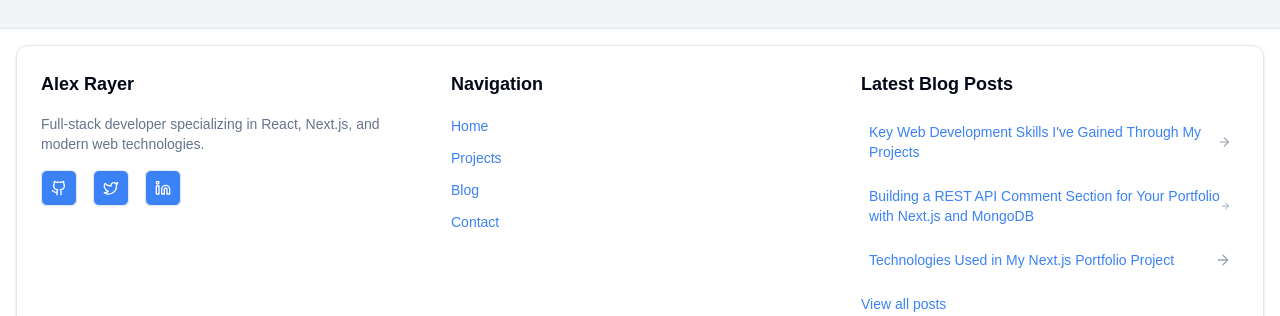
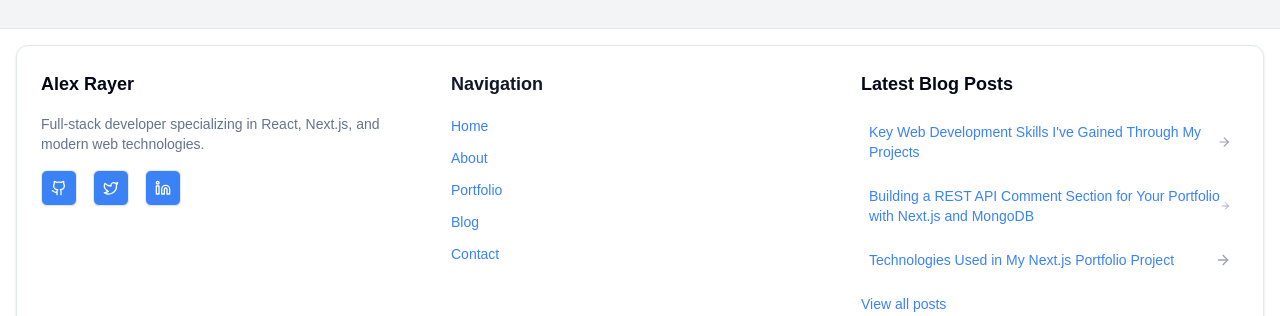
Before and after one commit to arayer143/alex-rayer-portfolio, a Next.js app: page /about in a window 1280 px wide. Shown: the part 1249-1565 px from the top of the page. Built offline with nearby package versions, Linux system fonts and the light colour scheme.

Commit message:
updated the footer and hero section

```diff
--- a/components/Home Page/hero-section.tsx
+++ b/components/Home Page/hero-section.tsx
@@ -11,15 +11,15 @@ const Star = ({ size, top, left, delay, isDark }: { size: number, top: string, l
 
   useEffect(() => {
     controls.start({
-      opacity: [0, 0.7, 0],
-      scale: [0, 1, 0],
-      transition: { duration: 2, repeat: Infinity, delay }
+      opacity: [0, 1, 0],
+      scale: [0.5, 1, 0.5],
+      transition: { duration: Math.random() * 3 + 2, repeat: Infinity, delay }
     })
   }, [controls, delay])
 
   return (
     <motion.div
-      className={`absolute rounded-full ${isDark ? 'bg-purple-400' : 'bg-blue-800'}`}
+      className={`absolute rounded-full ${isDark ? 'bg-white' : 'bg-blue-800'}`}
       style={{ width: size, height: size, top, left }}
       animate={controls}
     />
@@ -36,8 +36,8 @@ const SpaceBackground = () => {
     setMounted(true)
     const createStars = () => {
       const newStars = []
-      for (let i = 0; i < 100; i++) {
-        const size = Math.random() * 2 + 1
+      for (let i = 0; i < 200; i++) {
+        const size = Math.random() * 3 + 0.5
         const top = `${Math.random() * 100}%`
         const left = `${Math.random() * 100}%`
         const delay = Math.random() * 5
@@ -57,8 +57,13 @@ const SpaceBackground = () => {
 
   return (
     <div ref={containerRef} className="absolute inset-0 overflow-hidden">
-      <div className={`absolute inset-0 ${isDark ? 'bg-gradient-to-b from-black to-purple-900' : 'bg-gradient-to-b from-blue-100 to-blue-200'}`} />
+      <div className={`absolute inset-0 ${
+        isDark
+          ? 'bg-gradient-radial from-purple-900 via-gray-900 to-black'
+          : 'bg-gradient-radial from-blue-200 via-blue-300 to-blue-400'
+      }`} />
       {stars}
+      <div className="absolute inset-0 bg-[url('/images/nebula.png')] bg-cover bg-center opacity-20" />
     </div>
   )
 }
@@ -76,7 +81,7 @@ export default function HeroSection() {
   const isDark = resolvedTheme === 'dark'
 
   return (
-    <section className={`relative h-[80vh] flex items-center justify-center overflow-hidden ${isDark ? 'bg-background text-foreground' : 'bg-blue-50 text-gray-800'}`}>
+    <section className={`relative h-[60vh] flex items-center justify-center overflow-hidden ${isDark ? 'bg-background text-foreground' : 'bg-blue-50 text-gray-800'}`}>
       <SpaceBackground />
       <div className="relative z-10 text-center px-4">
         <motion.h1
--- a/components/footer.tsx
+++ b/components/footer.tsx
@@ -9,6 +9,14 @@ export default function Footer() {
     { title: "Key Web Development Skills I've Gained Through My Projects", slug: "skills-learned-through-projects" },
     { title: "Building a REST API Comment Section for Your Portfolio with Next.js and MongoDB", slug: "rest-api-comment-section" },
     { title: "Technologies Used in My Next.js Portfolio Project", slug: "nextjs-portfolio-technologies" },
+  ]
+
+  const navItems = [
+    { name: 'Home', href: '/' },
+    { name: 'About', href: '/about' },
+    { name: 'Portfolio', href: '/portfolio' },
+    { name: 'Blog', href: '/blog' },
+    { name: 'Contact', href: '/contact' },
   ]
 
   return (
@@ -58,17 +66,17 @@ export default function Footer() {
               </div>
             </div>
             <div>
-              <h3 className="text-lg font-semibold mb-4">Navigation</h3>
+              <h3 className="text-lg font-semibold mb-4 text-gray-900 dark:text-gray-100">Navigation</h3>
               <nav>
                 <ul className="space-y-2">
-                  {["Home", "Projects", "Blog", "Contact"].map((item) => (
-                    <li key={item}>
+                  {navItems.map((item) => (
+                    <li key={item.name}>
                       <Button
                         variant="link"
                         className="p-0 h-auto text-blue-500 hover:text-blue-600 dark:text-purple-400 dark:hover:text-purple-300"
                         asChild
                       >
-                        <Link href={`/${item.toLowerCase()}`}>{item}</Link>
+                        <Link href={item.href}>{item.name}</Link>
                       </Button>
                     </li>
                   ))}
@@ -105,7 +113,6 @@ export default function Footer() {
           <p className="text-sm text-muted-foreground">
             © {new Date().getFullYear()} Alex Rayer. All rights reserved.
           </p>
-
         </CardFooter>
       </Card>
     </footer>
```
Lines whose indentation alone changed are shown as unchanged.
